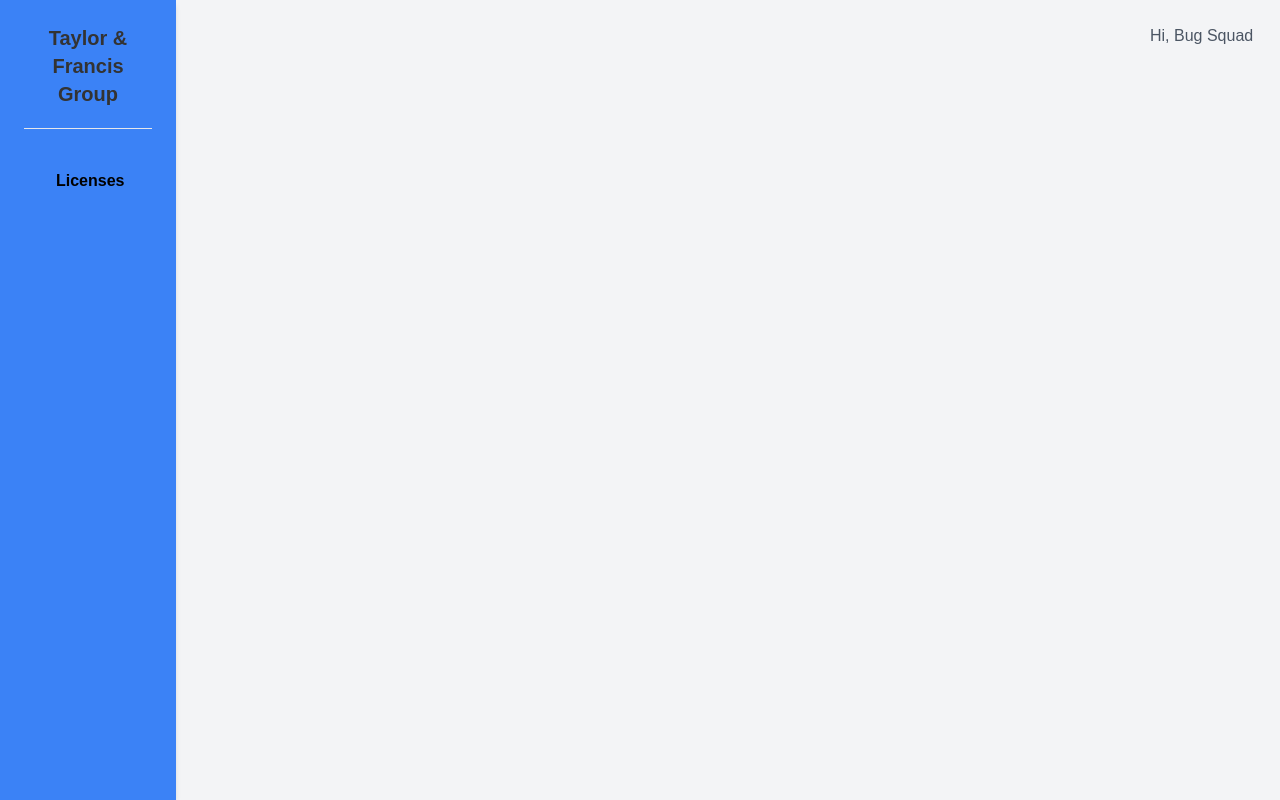
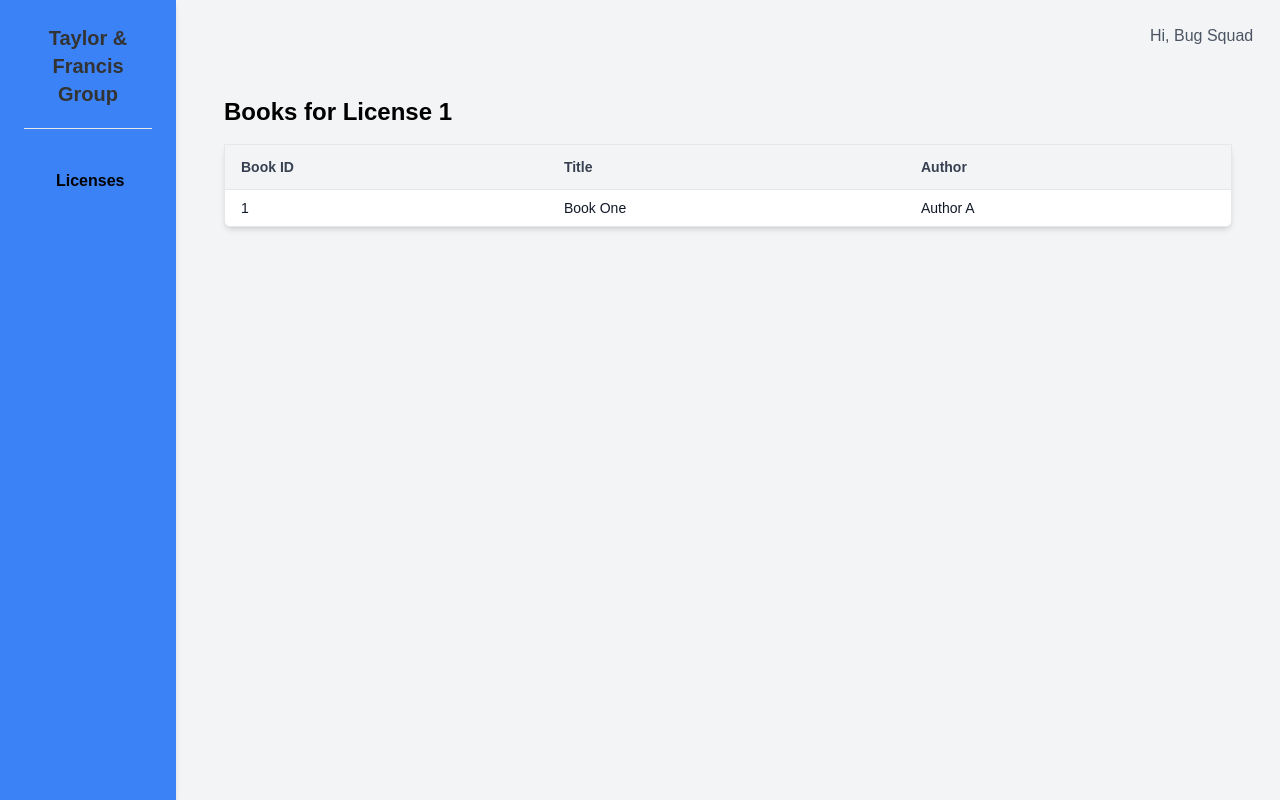
Before and after one commit to singhariom2001/Bug_Squad-, a React (Create React App) app: page /license/1/books in a window 1280 px wide. Built offline with nearby package versions, Linux system fonts and the light colour scheme.

Commit message:
recent changes

```diff
--- a/src/App.js
+++ b/src/App.js
@@ -1,9 +1,11 @@
 import React from 'react';
 import { BrowserRouter as Router, Route, Routes } from 'react-router-dom';
-import Layout from './components/Layout'; // Adjust the path if needed
-import Licenses from './components/Licenses'; // Adjust path as necessary
-import LicenseModal from './components/LicenseModal'; // The new page for modal
+import Layout from './components/Layout';
+import Licenses from './components/Licenses';
+import LicenseModal from './components/LicenseModal';
 import Concurrency from './components/Concurrency';
+import Books from './components/Books';
+
 
 function App() {
   return (
@@ -13,7 +15,9 @@ function App() {
           <Route path="/" element={<Licenses />} />
           <Route path="/license/new" element={<LicenseModal />} />
           <Route path="/license/edit/:id" element={<LicenseModal />} />
+          <Route path="/license/:orderNo/books" element={<Books />} /> {/* Added Books route */}
           <Route path="/concurrency" element={<Concurrency />} />
+
         </Routes>
       </Layout>
     </Router>
--- /dev/null
+++ b/src/MOCK_BOOKS.json
@@ -0,0 +1,20 @@
+[
+    {
+      "bookId": "1",
+      "title": "Book One",
+      "author": "Author A",
+      "licenseOrderNo": "1"
+    },
+    {
+      "bookId": "2",
+      "title": "Book Two",
+      "author": "Author B",
+      "licenseOrderNo": "2"
+    },
+    {
+      "bookId": "3",
+      "title": "Book Three",
+      "author": "Author C",
+      "licenseOrderNo": "3"
+    }
+  ]
--- /dev/null
+++ b/src/components/Books.js
@@ -0,0 +1,43 @@
+import React from 'react';
+import { useParams } from 'react-router-dom';
+import MOCK_BOOKS from '../MOCK_BOOKS.json';
+
+const Books = () => {
+  const { orderNo } = useParams();
+  const books = MOCK_BOOKS.filter(book => book.licenseOrderNo === orderNo);
+
+  return (
+    <div className="p-6">
+      <h2 className="text-2xl mb-4 font-semibold">Books for License {orderNo}</h2>
+      <table className="min-w-full mt-4 bg-white border border-gray-200 rounded-lg shadow-md">
+        <thead className="bg-gray-100">
+          <tr>
+            <th className="py-3 px-4 border-b text-left text-sm font-large text-gray-700">Book ID</th>
+            <th className="py-3 px-4 border-b text-left text-sm font-large text-gray-700">Title</th>
+            <th className="py-3 px-4 border-b text-left text-sm font-large text-gray-700">Author</th>
+          </tr>
+        </thead>
+        <tbody>
+  {books.length === 0 ? (
+    <tr>
+      <td colSpan="3" className="py-4 px-4 text-center text-gray-500">
+        No books found for this license.
+      </td>
+    </tr>
+  ) : (
+    books.map((book) => (
+      <tr key={book.bookId} className="hover:bg-gray-50">
+        <td className="py-2 px-4 border-b text-sm text-gray-900">{book.bookId}</td>
+        <td className="py-2 px-4 border-b text-sm text-gray-900">{book.title}</td>
+        <td className="py-2 px-4 border-b text-sm text-gray-900">{book.author}</td>
+      </tr>
+    ))
+  )}
+</tbody>
+
+      </table>
+    </div>
+  );
+};
+
+export default Books;
--- a/src/components/Licenses.js
+++ b/src/components/Licenses.js
@@ -1,16 +1,17 @@
 import React, { useState, useRef, useEffect } from 'react';
 import MOCK_DATA from '../MOCK_DATA.json';
-import { useNavigate } from 'react-router-dom'; // Import useNavigate
+import { useNavigate } from 'react-router-dom';
+
 
 const Licenses = () => {
   const [currentPage, setCurrentPage] = useState(1);
   const [licensesPerPage] = useState(10);
   const [licenses, setLicenses] = useState(MOCK_DATA);
-  const [showOptionsIndex, setShowOptionsIndex] = useState(null); // State for showing options
-  const navigate = useNavigate(); // Initialize navigate
-  const optionsRef = useRef(null); // Ref for the options dropdown
+  const [showOptionsIndex, setShowOptionsIndex] = useState(null);
+  const navigate = useNavigate();
+  const optionsRef = useRef(null);
 
-  // Calculate index range for pagination
+
   const indexOfLastLicense = currentPage * licensesPerPage;
   const indexOfFirstLicense = indexOfLastLicense - licensesPerPage;
   const currentLicenses = licenses.slice(indexOfFirstLicense, indexOfLastLicense);
@@ -58,10 +59,10 @@ const Licenses = () => {
     };
   }, []);
 
-  // Navigate to view license details
-  const handleViewLicense = (orderNo) => {
-    navigate(`/license/view/${orderNo}`);
-  };
+
+const handleViewLicense = (orderNo) => {
+  navigate(`/license/${orderNo}/books`); // Update the route to include books page
+};
 
   return (
     <div className="p-6">
```
